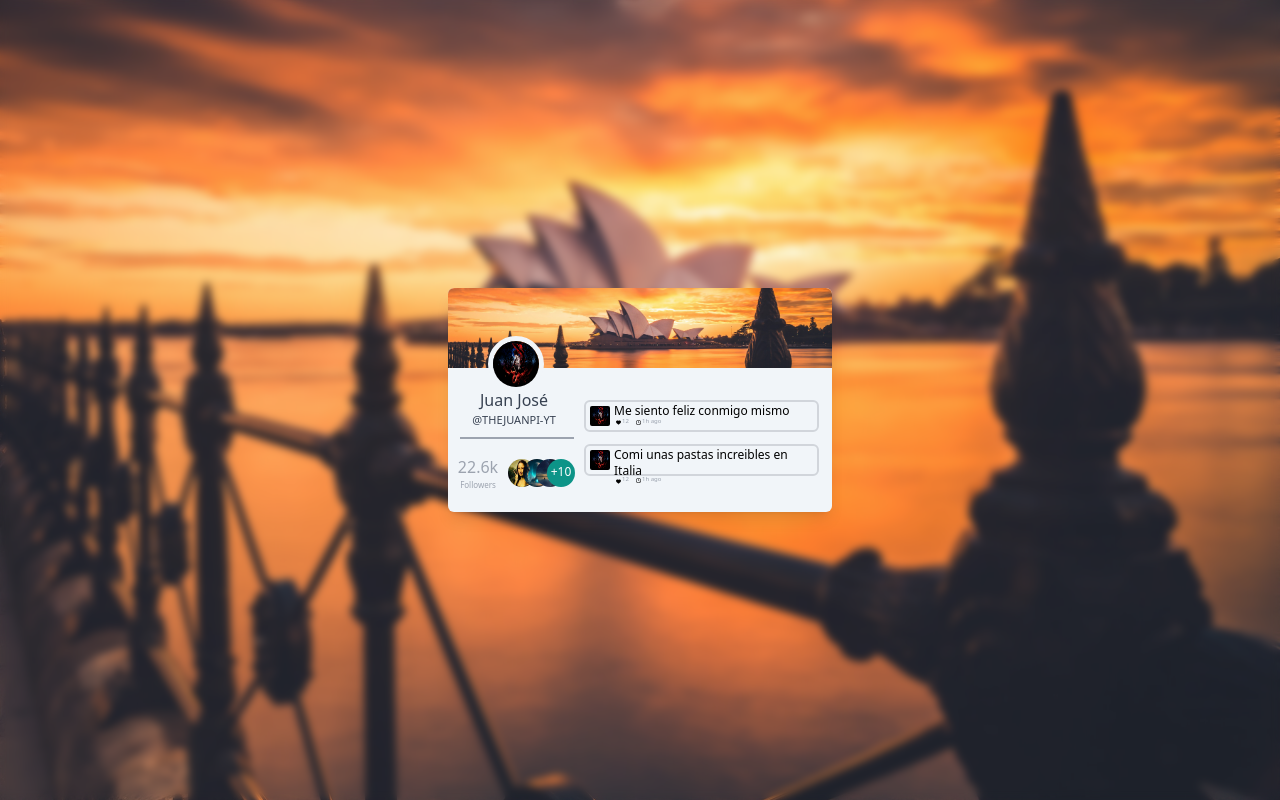
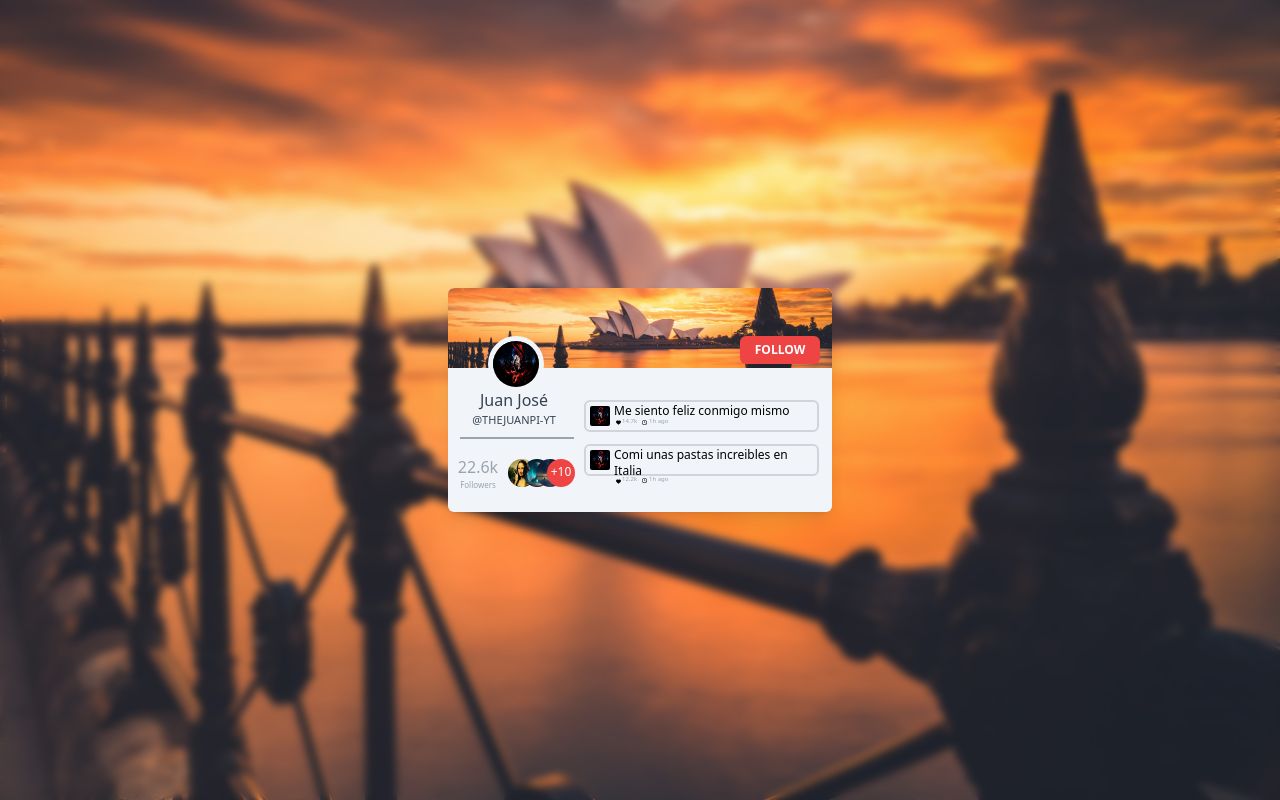
Before and after one commit to JuanJggg/Tajetatailwind, a website: page src/index.html in a window 1280 px wide. Drawn offline with nearby package versions, Linux system fonts and the light colour scheme; files that its build step writes are made by us from their sources.

Commit message:
Tarjeta de Perfil completa

```diff
--- a/src/index.html
+++ b/src/index.html
@@ -11,6 +11,9 @@
     <div class="w-96 bg-slate-100 h-56 rounded-md shadow-lg overflow-hidden">
         <div class="h-20 bg-[url('/img/Australia.jpeg')] bg-cover bg-[center_top_939px] relative">
             <img class="w-14 h-14 rounded-full absolute top-12 left-10 border-slate-100 border-[5px]" src="../img/4599-anime.png" alt="Foto de usuario">
+            <button class=" absolute rounded-md w-20 justify-center flex text-xs pt-[6px] pb-[6px] right-3 bottom-1 overflow-hidden  bg-red-500 text-white font-bold hover:shadow-[0_0_30px_10px_rgba(0,255,0,0.6)] hover:shadow-red-500 transition-all">
+                <span>FOLLOW</span>
+            </button>
         </div>
         <div class="mt-5 flex">
             <div class="w-28">
@@ -23,7 +26,7 @@
                     <img src="../img/1.jpg" alt="Monalisa" class="absolute block rounded-full w-7 h-7 left-[60px] bottom-1">
                     <img src="../img/2.jpeg" alt="Paisaje" class="absolute block rounded-full w-7 h-7 left-[75px] bottom-1">
                     <img src="../img/3.jpg" alt="Vista" class="absolute block rounded-full w-7 h-7 left-[88px] bottom-1">
-                    <div class="absolute block text-white rounded-full w-7 h-7 bg-teal-600 left-[99px] bottom-1 text-xs">
+                    <div class="absolute block text-white rounded-full w-7 h-7 bg-red-500 left-[99px] bottom-1 text-xs">
                         <p class="mt-[5px]">+10</p>
                     </div>
                 </div>
@@ -34,14 +37,14 @@
                         <img class="w-5 h-5 ml-1 mt-1 mr-1 rounded-sm" src="../img/4599-anime.png" alt="">
                         <div class="relative">
                             <p class="text-xs mt-[1px]">Me siento feliz conmigo mismo</p>
-                            <svg xmlns="http://www.w3.org/2000/svg" class=" w-[5px] h-[5px] ml-[1.5px] hover:text-red-500 fill-current mt-[0.8px]" viewBox="0 0 512 512">
+                            <svg xmlns="http://www.w3.org/2000/svg" class="w-[5px] h-[5px] ml-[1.5px] hover:text-red-500 fill-current mt-[0.8px] cursor-pointer" viewBox="0 0 512 512">
                                 <path d="M47.6 300.4L228.3 469.1c7.5 7 17.4 10.9 27.7 10.9s20.2-3.9 27.7-10.9L464.4 300.4c30.4-28.3 47.6-68 47.6-109.5v-5.8c0-69.9-50.5-129.5-119.4-141C347 36.5 300.6 51.4 268 84L256 96 244 84c-32.6-32.6-79-47.5-124.6-39.9C50.5 55.6 0 115.2 0 185.1v5.8c0 41.5 17.2 81.2 47.6 109.5z"/>
                             </svg>
-                            <p class="absolute block text-gray-400 text-[6px] left-[8px] bottom-[0px]">12</p>
-                            <svg xmlns="http://www.w3.org/2000/svg" viewBox="0 0 512 512" class="w-[5px] h-[5px] absolute block left-[22px] bottom-[-0.5px] mb-[1.5px]">
+                            <p class="absolute block text-gray-400 text-[6px] left-[8px] bottom-[0px]">14.7k</p>
+                            <svg xmlns="http://www.w3.org/2000/svg" viewBox="0 0 512 512" class="w-[5px] h-[5px] absolute block left-[28px] bottom-[-0.5px] mb-[1.5px]">
                                 <path d="M464 256A208 208 0 1 1 48 256a208 208 0 1 1 416 0zM0 256a256 256 0 1 0 512 0A256 256 0 1 0 0 256zM232 120V256c0 8 4 15.5 10.7 20l96 64c11 7.4 25.9 4.4 33.3-6.7s4.4-25.9-6.7-33.3L280 243.2V120c0-13.3-10.7-24-24-24s-24 10.7-24 24z"/>
                             </svg>
-                            <p class="absolute block text-gray-400 text-[6px] left-[28px] bottom-[0px]">1h ago</p>
+                            <p class="absolute block text-gray-400 text-[6px] left-[35px] bottom-[0px]">1h ago</p>
                         </div>
                     </div>
                 </div>
@@ -50,14 +53,14 @@
                         <img class="w-5 h-5 ml-1 mt-1 mr-1 rounded-sm" src="../img/4599-anime.png" alt="">
                         <div class="relative">
                             <p class="text-xs mt-[1px]">Comi unas pastas increibles en Italia</p>
-                            <svg xmlns="http://www.w3.org/2000/svg" class=" w-[5px] h-[5px] ml-[1.5px] hover:text-red-500 fill-current" viewBox="0 0 512 512">
+                            <svg xmlns="http://www.w3.org/2000/svg" class=" w-[5px] h-[5px] ml-[1.5px] hover:text-red-500 fill-current cursor-pointer" viewBox="0 0 512 512">
                                 <path d="M47.6 300.4L228.3 469.1c7.5 7 17.4 10.9 27.7 10.9s20.2-3.9 27.7-10.9L464.4 300.4c30.4-28.3 47.6-68 47.6-109.5v-5.8c0-69.9-50.5-129.5-119.4-141C347 36.5 300.6 51.4 268 84L256 96 244 84c-32.6-32.6-79-47.5-124.6-39.9C50.5 55.6 0 115.2 0 185.1v5.8c0 41.5 17.2 81.2 47.6 109.5z"/>
                             </svg>
-                            <p class="absolute block text-gray-400 text-[6px] left-[8px] bottom-[0px]">12</p>
-                            <svg xmlns="http://www.w3.org/2000/svg" viewBox="0 0 512 512" class="w-[5px] h-[5px] absolute block left-[22px] bottom-[-0.5px] mb-[1.5px]">
+                            <p class="absolute block text-gray-400 text-[6px] left-[8px] bottom-[0px]">12.2k</p>
+                            <svg xmlns="http://www.w3.org/2000/svg" viewBox="0 0 512 512" class="w-[5px] h-[5px] absolute block left-[28px] bottom-[0px] mb-[1.5px]">
                                 <path d="M464 256A208 208 0 1 1 48 256a208 208 0 1 1 416 0zM0 256a256 256 0 1 0 512 0A256 256 0 1 0 0 256zM232 120V256c0 8 4 15.5 10.7 20l96 64c11 7.4 25.9 4.4 33.3-6.7s4.4-25.9-6.7-33.3L280 243.2V120c0-13.3-10.7-24-24-24s-24 10.7-24 24z"/>
                             </svg>
-                            <p class="absolute block text-gray-400 text-[6px] left-[28px] bottom-[0px]">1h ago</p>
+                            <p class="absolute block text-gray-400 text-[6px] left-[35px] bottom-[0px]">1h ago</p>
                         </div>
                     </div>
                 </div>
```
